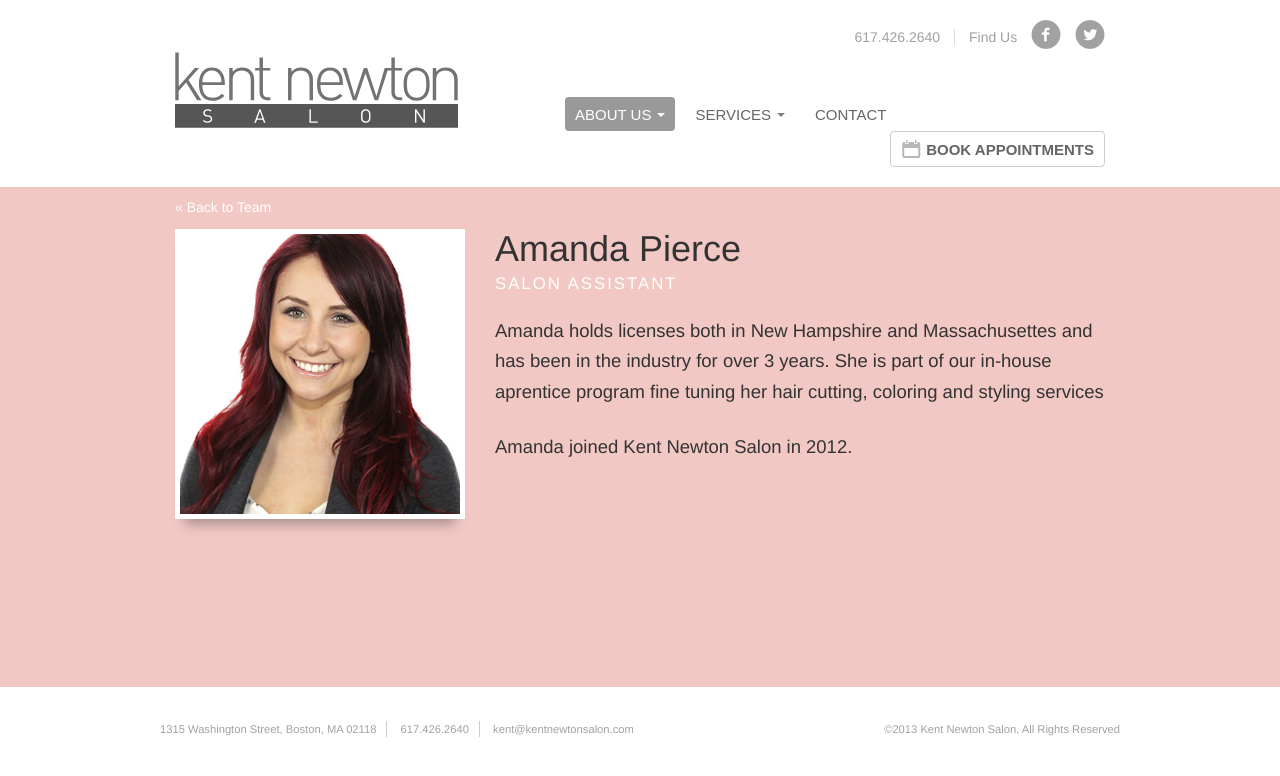
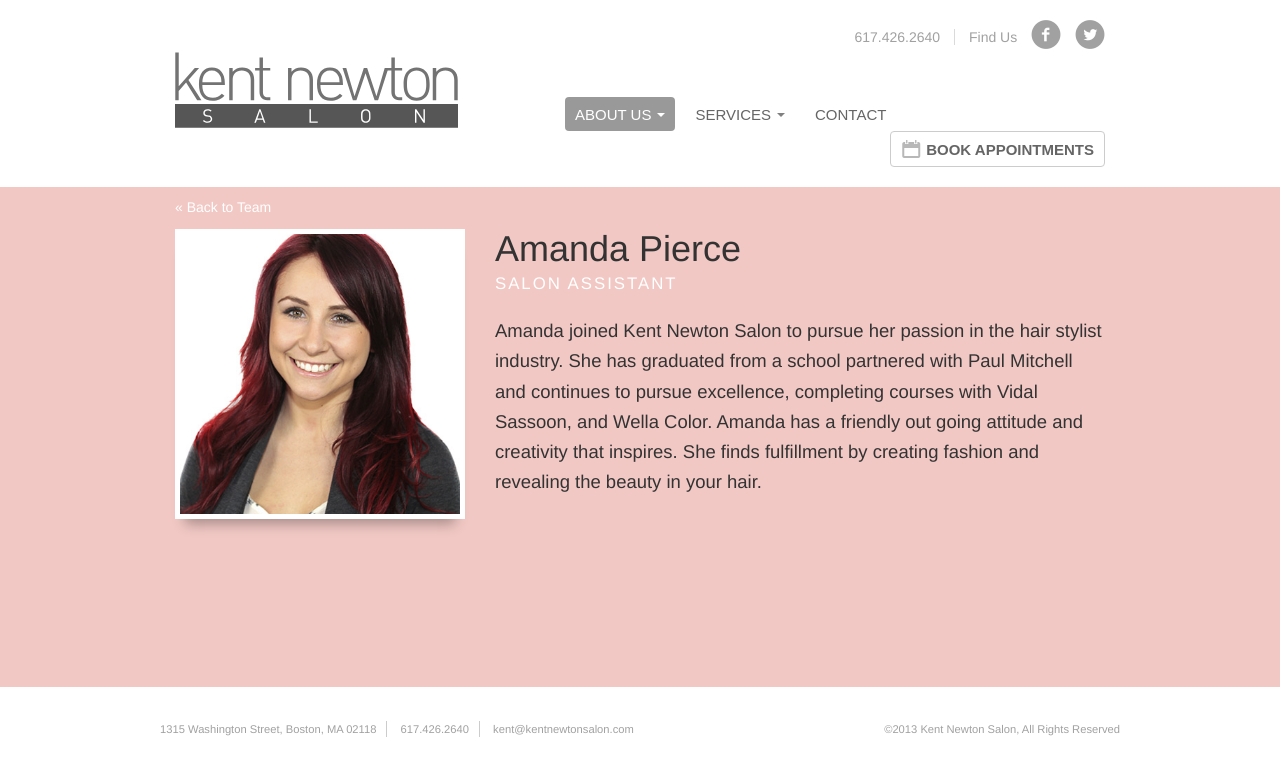
Before and after one commit to knsnewsite/knsnewsite.github.io, a Jekyll site: the page built from team/amanda-pierce/index.html, in a window 1280 px wide. Shown: the top 776 px of the page. Built offline with Jekyll 4.4.1, drawn with Linux system fonts in a browser that asks for light colours; comment, search, counter and statistics services are not loaded.

Commit message:
Update Amanda Pierce Bio

```diff
--- a/team/amanda-pierce/index.html
+++ b/team/amanda-pierce/index.html
@@ -6,5 +6,4 @@ team-name: 'Amanda Pierce'
 position: 'Salon Assistant'
 ---
 
-<p>Amanda holds licenses both in New Hampshire and Massachusettes and has been in the industry for over 3 years. She is part of our in-house aprentice program fine tuning her hair cutting, coloring and styling services</p>
-<p>Amanda joined Kent Newton Salon in 2012.</p>
+<p>Amanda joined Kent Newton Salon to pursue her passion in the hair stylist industry. She has graduated from a school partnered with Paul Mitchell and continues to pursue excellence, completing courses with Vidal Sassoon, and Wella Color. Amanda has a friendly out going attitude and creativity that inspires. She finds fulfillment by creating fashion and revealing the beauty in your hair.</p>
```
Also changed, not shown: 1 other file.
